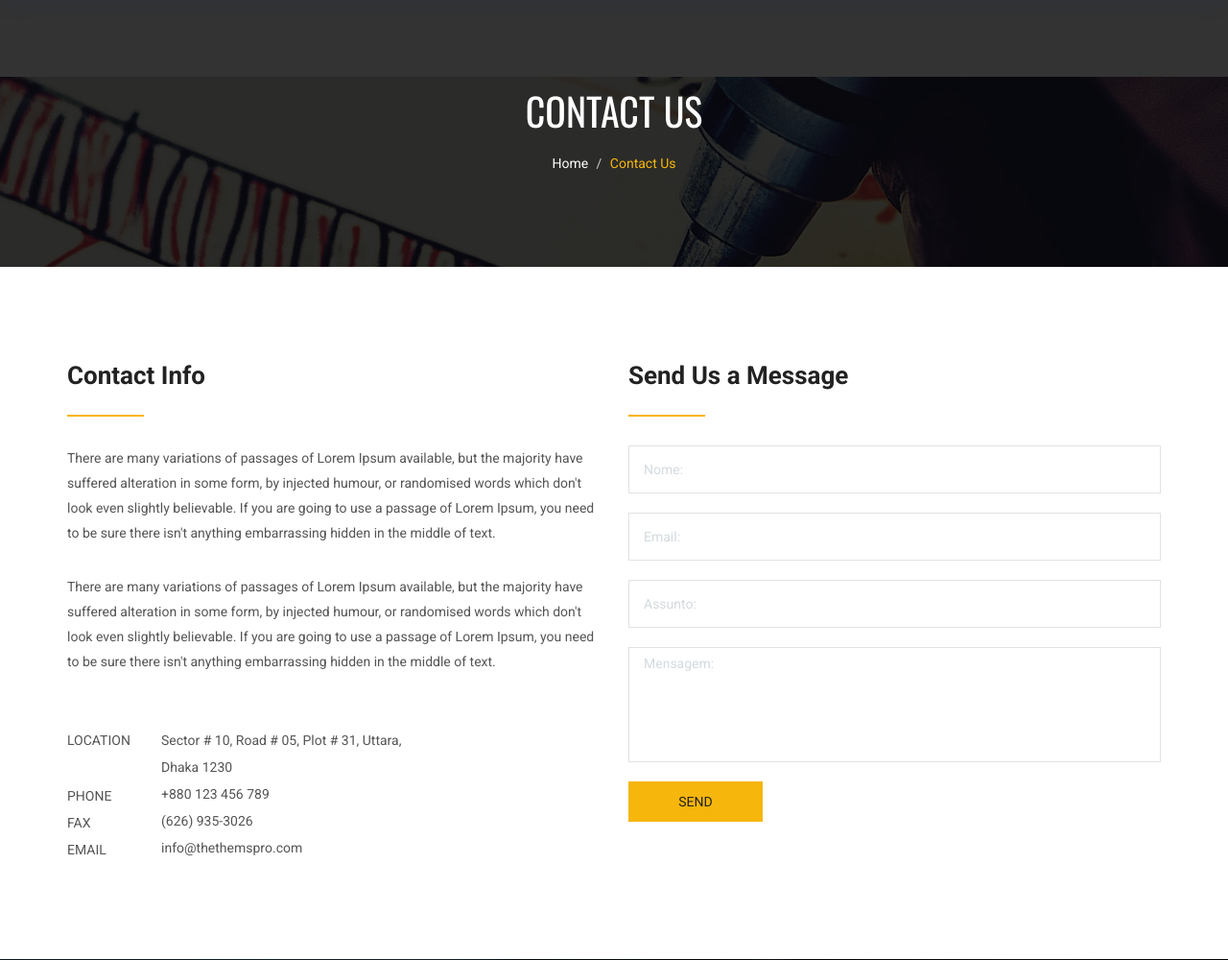
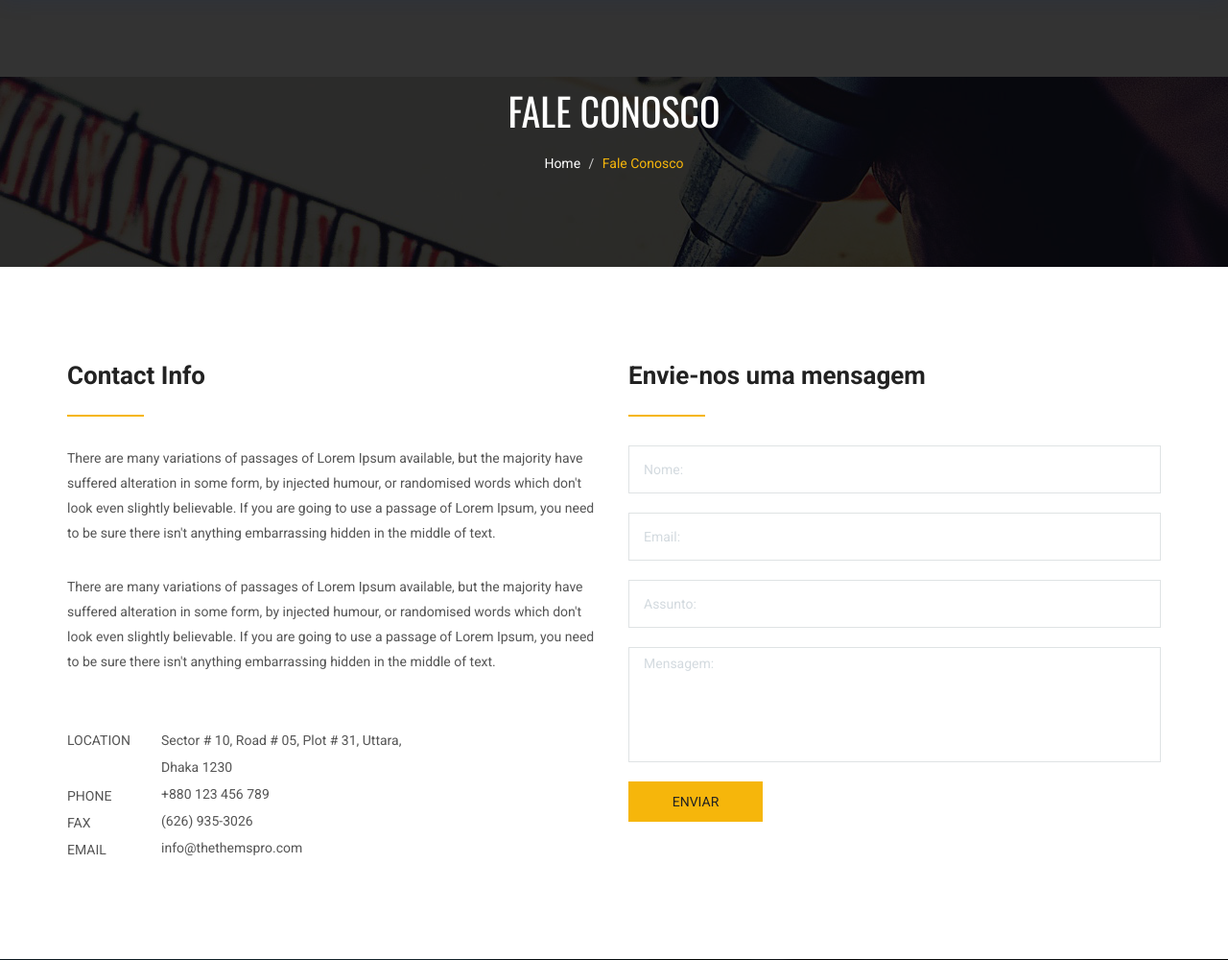
Before and after one commit to tiagocordeiro/estudio-abc, a Django app: page /contato/ in a window 1280 px wide. Shown: the part 150-1150 px from the top of the page at 96% size. Run offline with Django 3.2, Linux system fonts and the light colour scheme; some libraries are stand-ins or nearby versions.

Commit message:
Melhora titulos e labels em form contact

```diff
--- a/templates/pages/contact.html
+++ b/templates/pages/contact.html
@@ -38,10 +38,10 @@
 
     <!-- Banner area -->
     <section class="banner_area" data-stellar-background-ratio="0.5">
-        <h2>Contact Us</h2>
+        <h2>Fale Conosco</h2>
         <ol class="breadcrumb">
-            <li><a href="index.html">Home</a></li>
-            <li><a href="#" class="active">Contact Us</a></li>
+            <li><a href="{% url 'home' %}">Home</a></li>
+            <li><a href="{% url 'contact' %}" class="active">Fale Conosco</a></li>
         </ol>
     </section>
     <!-- End Banner area -->
@@ -71,7 +71,7 @@
                     </div>
                 </div>
                 <div class="col-sm-6 contact_info send_message">
-                    <h2>Send Us a Message</h2>
+                    <h2>Envie-nos uma mensagem</h2>
                     <form class="form-inline contact_box" method="post" action="{% url 'contact' %}">
                         {% csrf_token %}
                         {{ form.from_name }}
@@ -79,7 +79,7 @@
                         {{ form.subject }}
                         {{ form.message }}
 
-                        <button type="submit">Send</button>
+                        <button type="submit">Enviar</button>
 
                     </form>
                 </div>
```
